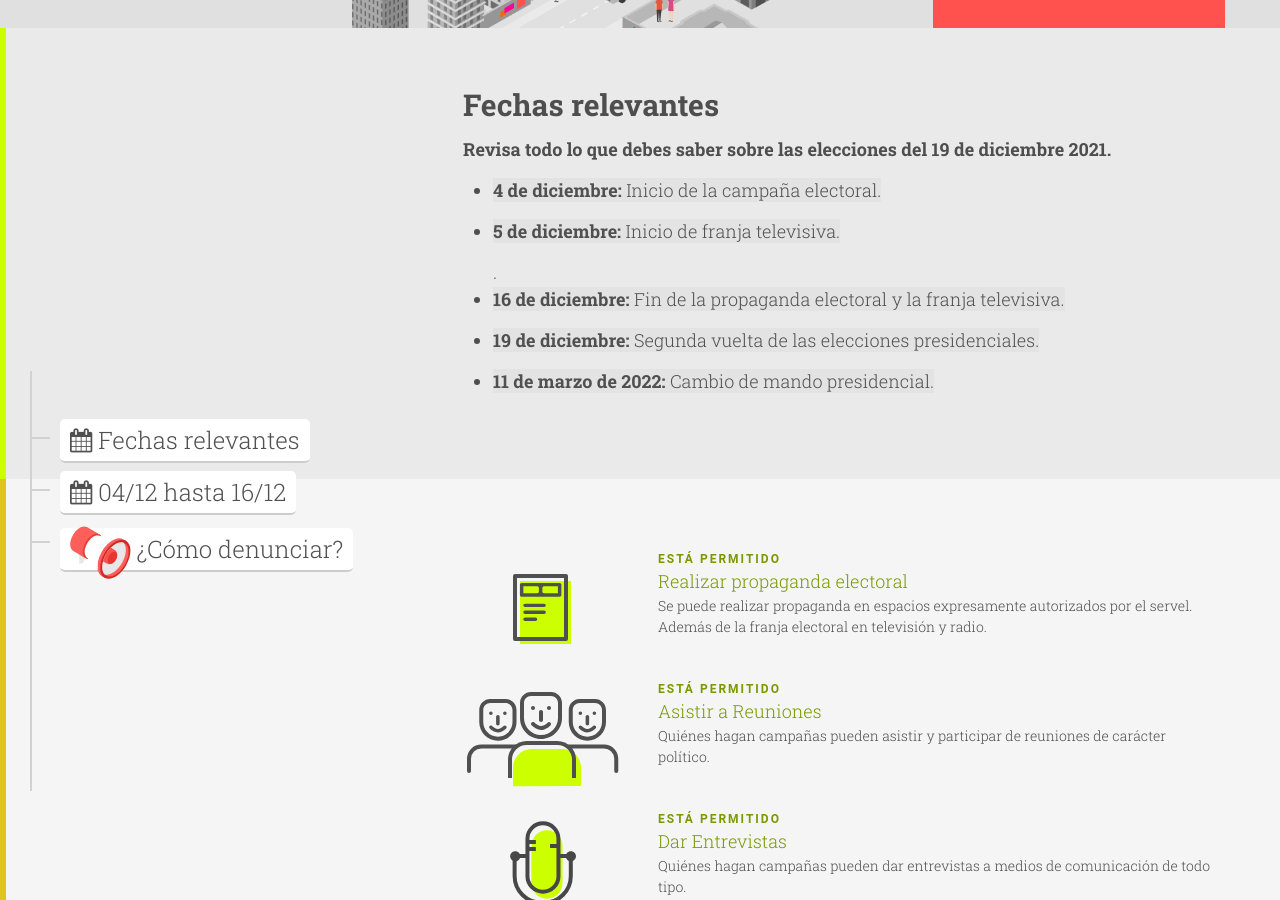
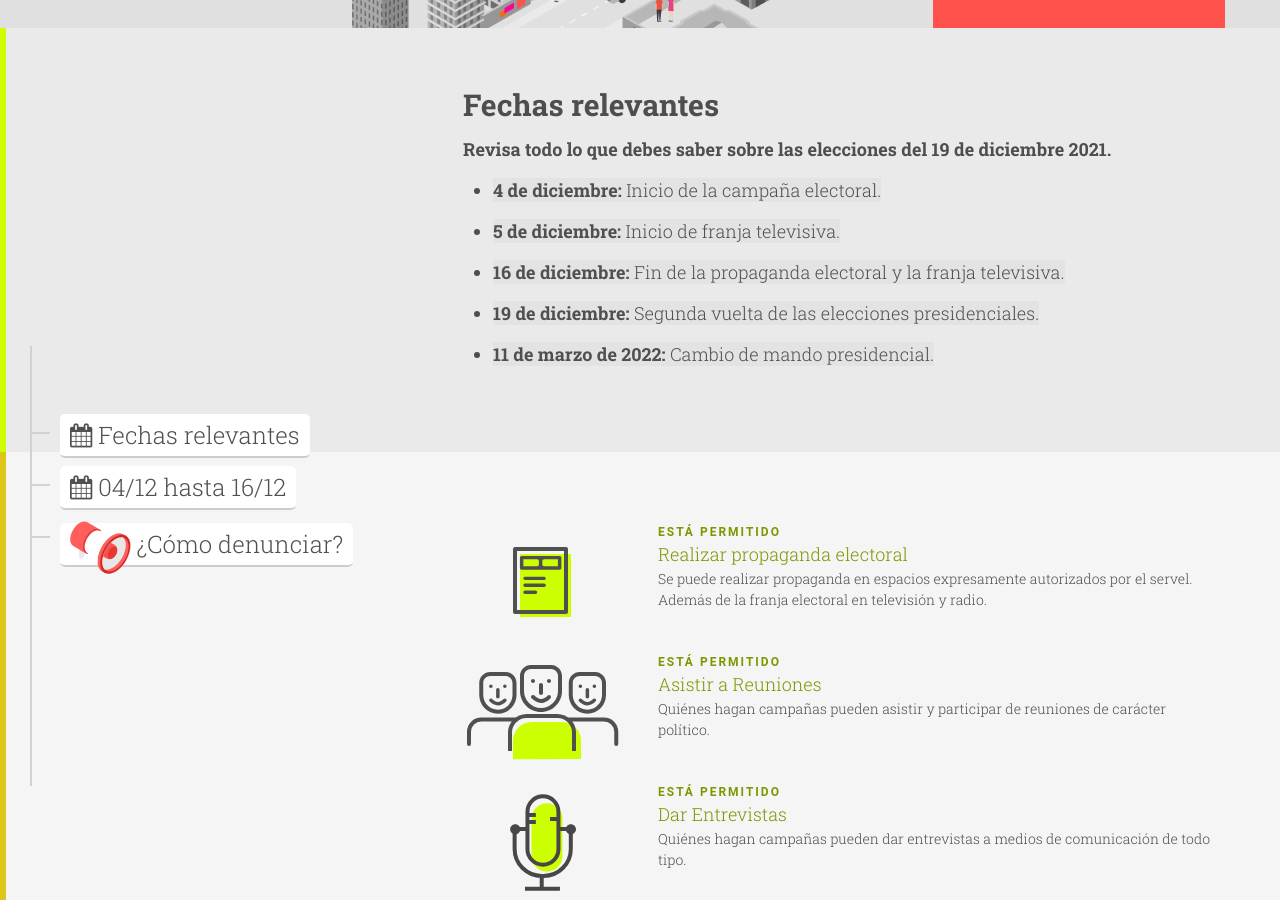
Before and after one commit to ciudadanointeligente/semaforo-electoral, a Jekyll site: the page built from index.html, in a window 1280 px wide and 900 px high, scrolled down 872 px. Built offline with Jekyll 4.4.1, drawn with Linux system fonts in a browser that asks for light colours; nearby versions of some CDN libraries.

Commit message:
fix fechas

```diff
--- a/_includes/fechasrelevantes.html
+++ b/_includes/fechasrelevantes.html
@@ -6,19 +6,19 @@
       <h4>Revisa todo lo que debes saber sobre las elecciones del 19 de diciembre 2021.</h4>
       <ul>
         <li>
-          <h4><mark>4 de diciembre: <span class="light">Inicio de la campaña electoral.</mark> </h4>
+          <h4><mark>4 de diciembre: <span class="light">Inicio de la campaña electoral.</mark></h4>
         </li>
         <li>
-          <h4><mark>5 de diciembre: <span class="light"> Inicio de franja televisiva.</mark> </h4>.
+          <h4><mark>5 de diciembre: <span class="light"> Inicio de franja televisiva.</mark></h4>
         </li>
         <li>
-          <h4><mark>16 de diciembre: <span class="light">Fin de la propaganda electoral y la franja televisiva.</mark> </h4>
+          <h4><mark>16 de diciembre: <span class="light">Fin de la propaganda electoral y la franja televisiva.</mark></h4>
         </li>
         <li>
-          <h4><mark>19 de diciembre: <span class="light">Segunda vuelta de las elecciones presidenciales.</mark> </h4>
+          <h4><mark>19 de diciembre: <span class="light">Segunda vuelta de las elecciones presidenciales.</mark></h4>
         </li>
         <li>
-          <h4><mark>11 de marzo de 2022: <span class="light">Cambio de mando presidencial.</mark> </h4>
+          <h4><mark>11 de marzo de 2022: <span class="light">Cambio de mando presidencial.</mark></h4>
         </li>
       </ul>
 
```
